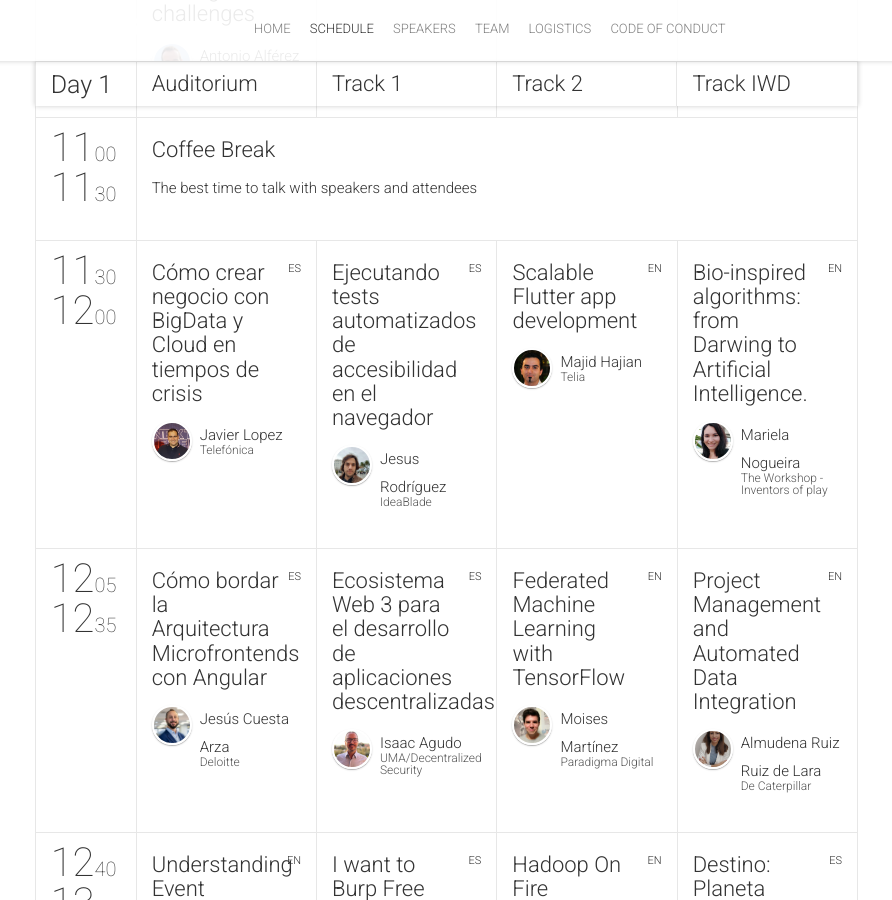
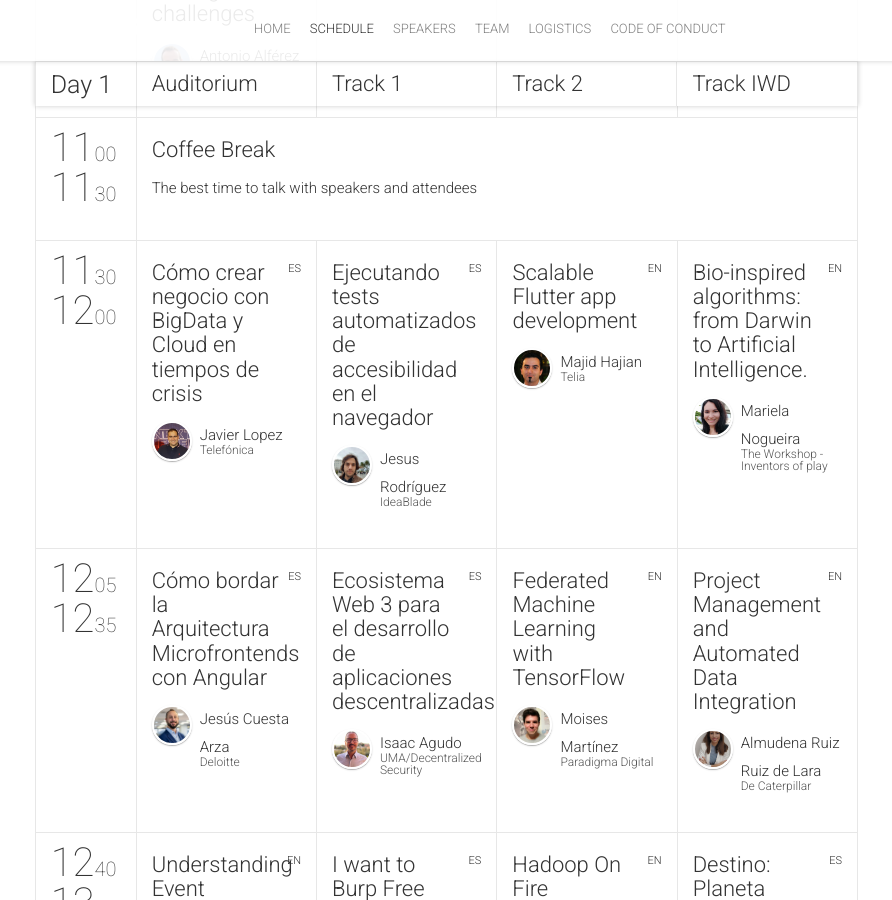
Before and after one commit to GDGMalaga/BiznagaFest-22, a Jekyll site: the page built from schedule.html, in a window 1280 px wide and 900 px high, scrolled down 1717 px. Shown: the whole window, without its empty margins (87-979 px from the left). Built offline with Jekyll 4.4.1, drawn with Linux system fonts in a browser that asks for light colours; nearby versions of some CDN libraries; comment, search, counter and statistics services are not loaded.

Commit message:
Update Mariela's info

```diff
--- a/_data/sessions.yml
+++ b/_data/sessions.yml
@@ -162,7 +162,7 @@
   language: es
   complexity: "Beginner"
 - id: 023
-  title: "Bio-inspired algorithms: from Darwing to Artificial Intelligence."
+  title: "Bio-inspired algorithms: from Darwin to Artificial Intelligence."
   description: "Let´s talk about Artificial Intelligence. Reviewing how nature has inspired many AI techniques. We will see how to design an AI algorithm based on the Darwin's Theory of Evolution."
   subtype: presentation
   speakers: [21]
--- a/_data/speakers.yml
+++ b/_data/speakers.yml
@@ -231,7 +231,7 @@
   surname: "Nogueira"
   company: "The Workshop - Inventors of play"
   title: "Software Engineer"
-  bio: "More than 10 years working on Software Development. PhD. in Artificial Intelligence applied to videogames. In adition, I know that women can be software engineer without dying in the attempt and enjoining the career."
+  bio: "More than 10 years working on Software Development. PhD. in Artificial Intelligence applied to videogames. In adition, I know that women can be software engineer without dying in the attempt and enjoying the career."
   thumbnailUrl: mariela-nogueira.jpg
   rockstar: true
 - id: 22
```
